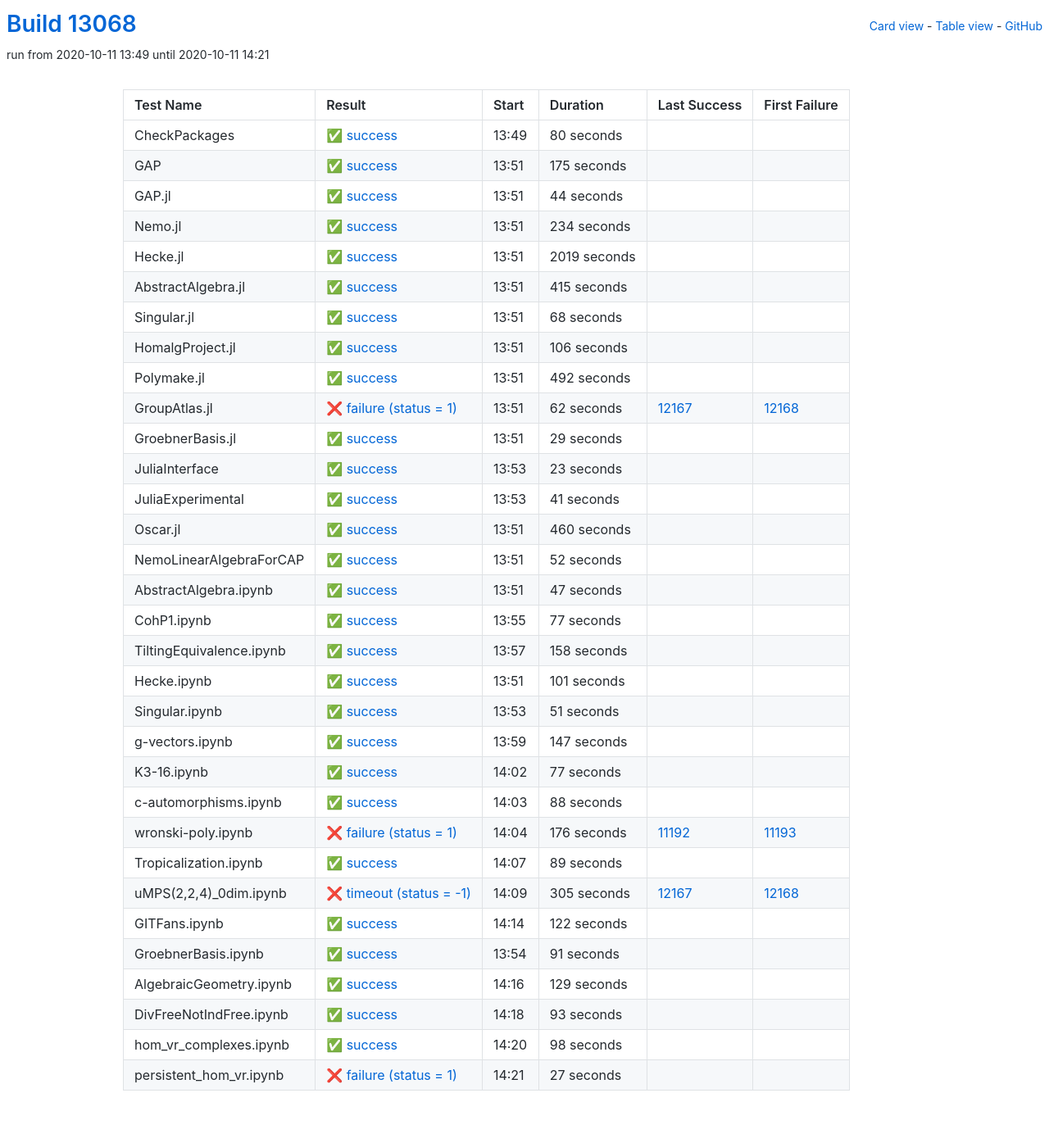
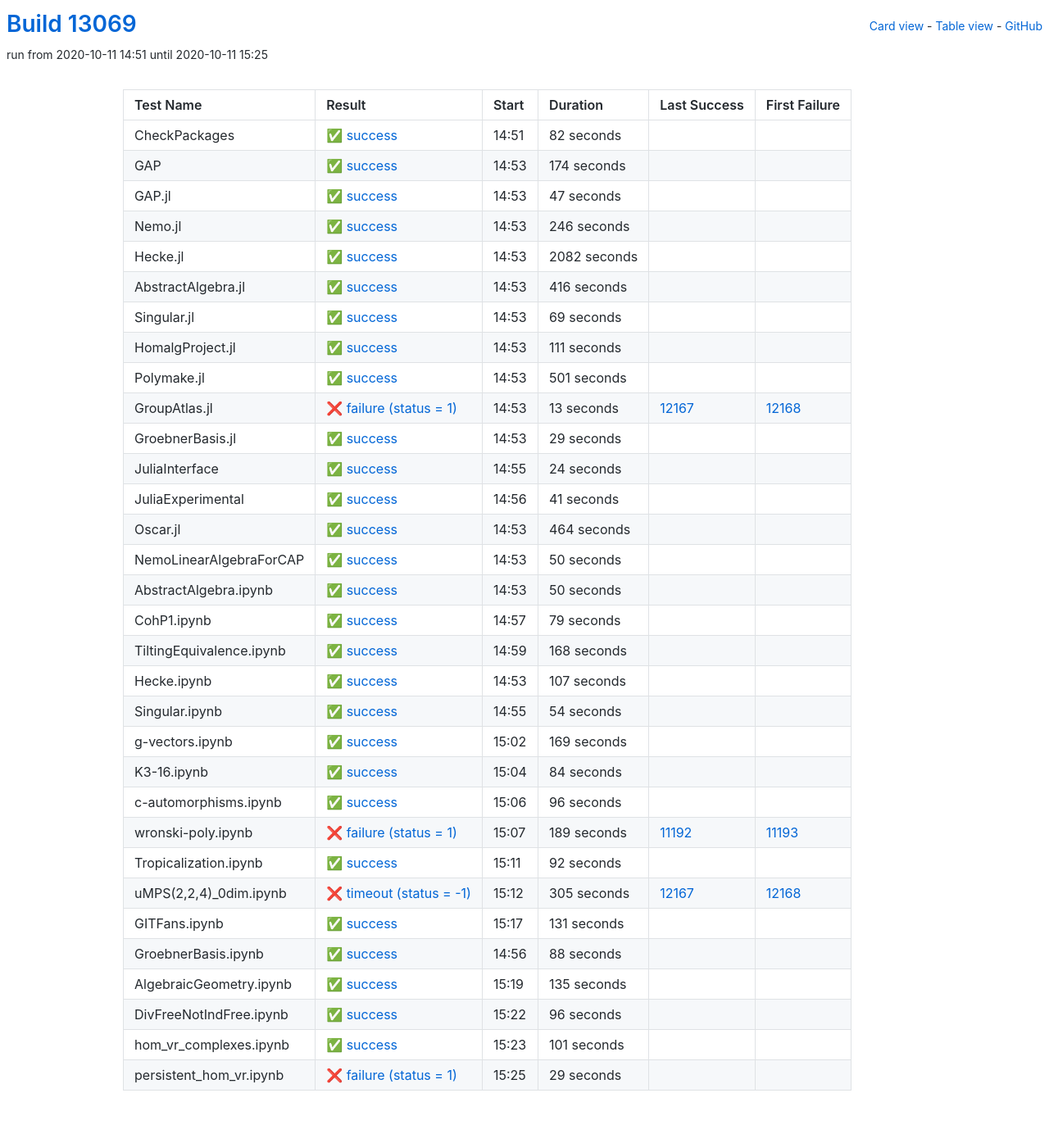
Before and after one commit to oscar-system/oscar-ci-status, a Jekyll site: the page built from table.html, in a window 1280 px wide. Shown: the whole page at 82% size. Built offline with Jekyll 4.4.1, drawn with Linux system fonts in a browser that asks for light colours.

Commit message:
Build #13069

```diff
--- a/_data/ci.yml
+++ b/_data/ci.yml
@@ -1,6 +1,6 @@
 ---
-build: 13068
-build_url: https://oscarci.mathematik.uni-kl.de/job/oscar/13068/
+build: 13069
+build_url: https://oscarci.mathematik.uni-kl.de/job/oscar/13069/
 job: oscar
 organization: oscar-system
 repo: oscar-ci-status
@@ -8,128 +8,128 @@
 tests:
 - name: CheckPackages
   id: checkpackages
-  log: https://oscarci.mathematik.uni-kl.de/job/oscar/13068/artifact/logs/build-13068/CheckPackages.log
-  start: 2020-10-11 13:49
+  log: https://oscarci.mathematik.uni-kl.de/job/oscar/13069/artifact/logs/build-13069/CheckPackages.log
+  start: 2020-10-11 14:51
   success: true
   exitcode: 0
   status: success
-  duration: 80
+  duration: 82
   last_success: false
   last_success_url:
   first_failure: false
   first_failure_url:
 - name: GAP
   id: gap
-  log: https://oscarci.mathematik.uni-kl.de/job/oscar/13068/artifact/logs/build-13068/GAP.log
-  start: 2020-10-11 13:51
+  log: https://oscarci.mathematik.uni-kl.de/job/oscar/13069/artifact/logs/build-13069/GAP.log
+  start: 2020-10-11 14:53
   success: true
   exitcode: 0
   status: success
-  duration: 175
+  duration: 174
   last_success: false
   last_success_url:
   first_failure: false
   first_failure_url:
 - name: GAP.jl
   id: gap-jl
-  log: https://oscarci.mathematik.uni-kl.de/job/oscar/13068/artifact/logs/build-13068/GAP.jl.log
-  start: 2020-10-11 13:51
+  log: https://oscarci.mathematik.uni-kl.de/job/oscar/13069/artifact/logs/build-13069/GAP.jl.log
+  start: 2020-10-11 14:53
   success: true
   exitcode: 0
   status: success
-  duration: 44
+  duration: 47
   last_success: false
   last_success_url:
   first_failure: false
   first_failure_url:
 - name: Nemo.jl
   id: nemo-jl
-  log: https://oscarci.mathematik.uni-kl.de/job/oscar/13068/artifact/logs/build-13068/Nemo.jl.log
-  start: 2020-10-11 13:51
+  log: https://oscarci.mathematik.uni-kl.de/job/oscar/13069/artifact/logs/build-13069/Nemo.jl.log
+  start: 2020-10-11 14:53
   success: true
   exitcode: 0
   status: success
-  duration: 234
+  duration: 246
   last_success: false
   last_success_url:
   first_failure: false
   first_failure_url:
 - name: Hecke.jl
   id: hecke-jl
-  log: https://oscarci.mathematik.uni-kl.de/job/oscar/13068/artifact/logs/build-13068/Hecke.jl.log
-  start: 2020-10-11 13:51
+  log: https://oscarci.mathematik.uni-kl.de/job/oscar/13069/artifact/logs/build-13069/Hecke.jl.log
+  start: 2020-10-11 14:53
   success: true
   exitcode: 0
   status: success
-  duration: 2019
+  duration: 2082
   last_success: false
   last_success_url:
   first_failure: false
   first_failure_url:
 - name: AbstractAlgebra.jl
   id: abstractalgebra-jl
-  log: https://oscarci.mathematik.uni-kl.de/job/oscar/13068/artifact/logs/build-13068/AbstractAlgebra.jl.log
-  start: 2020-10-11 13:51
+  log: https://oscarci.mathematik.uni-kl.de/job/oscar/13069/artifact/logs/build-13069/AbstractAlgebra.jl.log
+  start: 2020-10-11 14:53
   success: true
   exitcode: 0
   status: success
-  duration: 415
+  duration: 416
   last_success: false
   last_success_url:
   first_failure: false
   first_failure_url:
 - name: Singular.jl
   id: singular-jl
-  log: https://oscarci.mathematik.uni-kl.de/job/oscar/13068/artifact/logs/build-13068/Singular.jl.log
-  start: 2020-10-11 13:51
+  log: https://oscarci.mathematik.uni-kl.de/job/oscar/13069/artifact/logs/build-13069/Singular.jl.log
+  start: 2020-10-11 14:53
   success: true
   exitcode: 0
   status: success
-  duration: 68
+  duration: 69
   last_success: false
   last_success_url:
   first_failure: false
   first_failure_url:
 - name: HomalgProject.jl
   id: homalgproject-jl
-  log: https://oscarci.mathematik.uni-kl.de/job/oscar/13068/artifact/logs/build-13068/HomalgProject.jl.log
-  start: 2020-10-11 13:51
+  log: https://oscarci.mathematik.uni-kl.de/job/oscar/13069/artifact/logs/build-13069/HomalgProject.jl.log
+  start: 2020-10-11 14:53
   success: true
   exitcode: 0
   status: success
-  duration: 106
+  duration: 111
   last_success: false
   last_success_url:
   first_failure: false
   first_failure_url:
 - name: Polymake.jl
   id: polymake-jl
-  log: https://oscarci.mathematik.uni-kl.de/job/oscar/13068/artifact/logs/build-13068/Polymake.jl.log
-  start: 2020-10-11 13:51
+  log: https://oscarci.mathematik.uni-kl.de/job/oscar/13069/artifact/logs/build-13069/Polymake.jl.log
+  start: 2020-10-11 14:53
   success: true
   exitcode: 0
   status: success
-  duration: 492
+  duration: 501
   last_success: false
   last_success_url:
   first_failure: false
   first_failure_url:
 - name: GroupAtlas.jl
   id: groupatlas-jl
-  log: https://oscarci.mathematik.uni-kl.de/job/oscar/13068/artifact/logs/build-13068/GroupAtlas.jl.log
-  start: 2020-10-11 13:51
+  log: https://oscarci.mathematik.uni-kl.de/job/oscar/13069/artifact/logs/build-13069/GroupAtlas.jl.log
+  start: 2020-10-11 14:53
   success: false
   exitcode: 1
   status: failure
-  duration: 62
+  duration: 13
   last_success: 12167
   last_success_url: https://oscarci.mathematik.uni-kl.de/job/oscar/12167/
   first_failure: 12168
   first_failure_url: https://oscarci.mathematik.uni-kl.de/job/oscar/12168/
 - name: GroebnerBasis.jl
   id: groebnerbasis-jl
-  log: https://oscarci.mathematik.uni-kl.de/job/oscar/13068/artifact/logs/build-13068/GroebnerBasis.jl.log
-  start: 2020-10-11 13:51
+  log: https://oscarci.mathematik.uni-kl.de/job/oscar/13069/artifact/logs/build-13069/GroebnerBasis.jl.log
+  start: 2020-10-11 14:53
   success: true
   exitcode: 0
   status: success
@@ -140,20 +140,20 @@
   first_failure_url:
 - name: JuliaInterface
   id: juliainterface
-  log: https://oscarci.mathematik.uni-kl.de/job/oscar/13068/artifact/logs/build-13068/JuliaInterface.log
-  start: 2020-10-11 13:53
+  log: https://oscarci.mathematik.uni-kl.de/job/oscar/13069/artifact/logs/build-13069/JuliaInterface.log
+  start: 2020-10-11 14:55
   success: true
   exitcode: 0
   status: success
-  duration: 23
+  duration: 24
   last_success: false
   last_success_url:
   first_failure: false
   first_failure_url:
 - name: JuliaExperimental
   id: juliaexperimental
-  log: https://oscarci.mathematik.uni-kl.de/job/oscar/13068/artifact/logs/build-13068/JuliaExperimental.log
-  start: 2020-10-11 13:53
+  log: https://oscarci.mathematik.uni-kl.de/job/oscar/13069/artifact/logs/build-13069/JuliaExperimental.log
+  start: 2020-10-11 14:56
   success: true
   exitcode: 0
   status: success
@@ -164,152 +164,152 @@
   first_failure_url:
 - name: Oscar.jl
   id: oscar-jl
-  log: https://oscarci.mathematik.uni-kl.de/job/oscar/13068/artifact/logs/build-13068/Oscar.jl.log
-  start: 2020-10-11 13:51
+  log: https://oscarci.mathematik.uni-kl.de/job/oscar/13069/artifact/logs/build-13069/Oscar.jl.log
+  start: 2020-10-11 14:53
   success: true
   exitcode: 0
   status: success
-  duration: 460
+  duration: 464
   last_success: false
   last_success_url:
   first_failure: false
   first_failure_url:
 - name: NemoLinearAlgebraForCAP
   id: nemolinearalgebraforcap
-  log: https://oscarci.mathematik.uni-kl.de/job/oscar/13068/artifact/logs/build-13068/NemoLinearAlgebraForCAP.log
-  start: 2020-10-11 13:51
+  log: https://oscarci.mathematik.uni-kl.de/job/oscar/13069/artifact/logs/build-13069/NemoLinearAlgebraForCAP.log
+  start: 2020-10-11 14:53
   success: true
   exitcode: 0
   status: success
-  duration: 52
+  duration: 50
   last_success: false
   last_success_url:
   first_failure: false
   first_failure_url:
 - name: AbstractAlgebra.ipynb
   id: abstractalgebra-ipynb
-  log: https://oscarci.mathematik.uni-kl.de/job/oscar/13068/artifact/logs/build-13068/AbstractAlgebra.ipynb.log
-  start: 2020-10-11 13:51
+  log: https://oscarci.mathematik.uni-kl.de/job/oscar/13069/artifact/logs/build-13069/AbstractAlgebra.ipynb.log
+  start: 2020-10-11 14:53
   success: true
   exitcode: 0
   status: success
-  duration: 47
+  duration: 50
   last_success: false
   last_success_url:
   first_failure: false
   first_failure_url:
 - name: CohP1.ipynb
   id: cohp1-ipynb
-  log: https://oscarci.mathematik.uni-kl.de/job/oscar/13068/artifact/logs/build-13068/CohP1.ipynb.log
-  start: 2020-10-11 13:55
+  log: https://oscarci.mathematik.uni-kl.de/job/oscar/13069/artifact/logs/build-13069/CohP1.ipynb.log
+  start: 2020-10-11 14:57
   success: true
   exitcode: 0
   status: success
-  duration: 77
+  duration: 79
   last_success: false
   last_success_url:
   first_failure: false
   first_failure_url:
 - name: TiltingEquivalence.ipynb
   id: tiltingequivalence-ipynb
-  log: https://oscarci.mathematik.uni-kl.de/job/oscar/13068/artifact/logs/build-13068/TiltingEquivalence.ipynb.log
-  start: 2020-10-11 13:57
+  log: https://oscarci.mathematik.uni-kl.de/job/oscar/13069/artifact/logs/build-13069/TiltingEquivalence.ipynb.log
+  start: 2020-10-11 14:59
   success: true
   exitcode: 0
   status: success
-  duration: 158
+  duration: 168
   last_success: false
   last_success_url:
   first_failure: false
   first_failure_url:
 - name: Hecke.ipynb
   id: hecke-ipynb
-  log: https://oscarci.mathematik.uni-kl.de/job/oscar/13068/artifact/logs/build-13068/Hecke.ipynb.log
-  start: 2020-10-11 13:51
+  log: https://oscarci.mathematik.uni-kl.de/job/oscar/13069/artifact/logs/build-13069/Hecke.ipynb.log
+  start: 2020-10-11 14:53
   success: true
   exitcode: 0
   status: success
-  duration: 101
+  duration: 107
   last_success: false
   last_success_url:
   first_failure: false
   first_failure_url:
 - name: Singular.ipynb
   id: singular-ipynb
-  log: https://oscarci.mathematik.uni-kl.de/job/oscar/13068/artifact/logs/build-13068/Singular.ipynb.log
-  start: 2020-10-11 13:53
+  log: https://oscarci.mathematik.uni-kl.de/job/oscar/13069/artifact/logs/build-13069/Singular.ipynb.log
+  start: 2020-10-11 14:55
   success: true
   exitcode: 0
   status: success
-  duration: 51
+  duration: 54
   last_success: false
   last_success_url:
   first_failure: false
   first_failure_url:
 - name: g-vectors.ipynb
   id: g-vectors-ipynb
-  log: https://oscarci.mathematik.uni-kl.de/job/oscar/13068/artifact/logs/build-13068/g-vectors.ipynb.log
-  start: 2020-10-11 13:59
+  log: https://oscarci.mathematik.uni-kl.de/job/oscar/13069/artifact/logs/build-13069/g-vectors.ipynb.log
+  start: 2020-10-11 15:02
   success: true
   exitcode: 0
   status: success
-  duration: 147
+  duration: 169
   last_success: false
   last_success_url:
   first_failure: false
   first_failure_url:
 - name: K3-16.ipynb
   id: k3-16-ipynb
-  log: https://oscarci.mathematik.uni-kl.de/job/oscar/13068/artifact/logs/build-13068/K3-16.ipynb.log
-  start: 2020-10-11 14:02
+  log: https://oscarci.mathematik.uni-kl.de/job/oscar/13069/artifact/logs/build-13069/K3-16.ipynb.log
+  start: 2020-10-11 15:04
   success: true
   exitcode: 0
   status: success
-  duration: 77
+  duration: 84
   last_success: false
   last_success_url:
   first_failure: false
   first_failure_url:
 - name: c-automorphisms.ipynb
   id: c-automorphisms-ipynb
-  log: https://oscarci.mathematik.uni-kl.de/job/oscar/13068/artifact/logs/build-13068/c-automorphisms.ipynb.log
-  start: 2020-10-11 14:03
+  log: https://oscarci.mathematik.uni-kl.de/job/oscar/13069/artifact/logs/build-13069/c-automorphisms.ipynb.log
+  start: 2020-10-11 15:06
   success: true
   exitcode: 0
   status: success
-  duration: 88
+  duration: 96
   last_success: false
   last_success_url:
   first_failure: false
   first_failure_url:
 - name: wronski-poly.ipynb
   id: wronski-poly-ipynb
-  log: https://oscarci.mathematik.uni-kl.de/job/oscar/13068/artifact/logs/build-13068/wronski-poly.ipynb.log
-  start: 2020-10-11 14:04
+  log: https://oscarci.mathematik.uni-kl.de/job/oscar/13069/artifact/logs/build-13069/wronski-poly.ipynb.log
+  start: 2020-10-11 15:07
   success: false
   exitcode: 1
   status: failure
-  duration: 176
+  duration: 189
   last_success: 11192
   last_success_url: https://oscarci.mathematik.uni-kl.de/job/oscar/11192/
   first_failure: 11193
   first_failure_url: https://oscarci.mathematik.uni-kl.de/job/oscar/11193/
 - name: Tropicalization.ipynb
   id: tropicalization-ipynb
-  log: https://oscarci.mathematik.uni-kl.de/job/oscar/13068/artifact/logs/build-13068/Tropicalization.ipynb.log
-  start: 2020-10-11 14:07
+  log: https://oscarci.mathematik.uni-kl.de/job/oscar/13069/artifact/logs/build-13069/Tropicalization.ipynb.log
+  start: 2020-10-11 15:11
   success: true
   exitcode: 0
   status: success
-  duration: 89
+  duration: 92
   last_success: false
   last_success_url:
   first_failure: false
   first_failure_url:
 - name: uMPS(2,2,4)_0dim.ipynb
   id: umps-2-2-4-0dim-ipynb
-  log: https://oscarci.mathematik.uni-kl.de/job/oscar/13068/artifact/logs/build-13068/uMPS-2-2-4-_0dim.ipynb.log
-  start: 2020-10-11 14:09
+  log: https://oscarci.mathematik.uni-kl.de/job/oscar/13069/artifact/logs/build-13069/uMPS-2-2-4-_0dim.ipynb.log
+  start: 2020-10-11 15:12
   success: false
   exitcode: -1
   status: timeout
@@ -320,72 +320,72 @@
   first_failure_url: https://oscarci.mathematik.uni-kl.de/job/oscar/12168/
 - name: GITFans.ipynb
   id: gitfans-ipynb
-  log: https://oscarci.mathematik.uni-kl.de/job/oscar/13068/artifact/logs/build-13068/GITFans.ipynb.log
-  start: 2020-10-11 14:14
+  log: https://oscarci.mathematik.uni-kl.de/job/oscar/13069/artifact/logs/build-13069/GITFans.ipynb.log
+  start: 2020-10-11 15:17
   success: true
   exitcode: 0
   status: success
-  duration: 122
+  duration: 131
   last_success: false
   last_success_url:
   first_failure: false
   first_failure_url:
 - name: GroebnerBasis.ipynb
   id: groebnerbasis-ipynb
-  log: https://oscarci.mathematik.uni-kl.de/job/oscar/13068/artifact/logs/build-13068/GroebnerBasis.ipynb.log
-  start: 2020-10-11 13:54
+  log: https://oscarci.mathematik.uni-kl.de/job/oscar/13069/artifact/logs/build-13069/GroebnerBasis.ipynb.log
+  start: 2020-10-11 14:56
   success: true
   exitcode: 0
   status: success
-  duration: 91
+  duration: 88
   last_success: false
   last_success_url:
   first_failure: false
   first_failure_url:
 - name: AlgebraicGeometry.ipynb
   id: algebraicgeometry-ipynb
-  log: https://oscarci.mathematik.uni-kl.de/job/oscar/13068/artifact/logs/build-13068/AlgebraicGeometry.ipynb.log
-  start: 2020-10-11 14:16
+  log: https://oscarci.mathematik.uni-kl.de/job/oscar/13069/artifact/logs/build-13069/AlgebraicGeometry.ipynb.log
+  start: 2020-10-11 15:19
   success: true
   exitcode: 0
   status: success
-  duration: 129
+  duration: 135
   last_success: false
   last_success_url:
   first_failure: false
   first_failure_url:
 - name: DivFreeNotIndFree.ipynb
   id: divfreenotindfree-ipynb
-  log: https://oscarci.mathematik.uni-kl.de/job/oscar/13068/artifact/logs/build-13068/DivFreeNotIndFree.ipynb.log
-  start: 2020-10-11 14:18
+  log: https://oscarci.mathematik.uni-kl.de/job/oscar/13069/artifact/logs/build-13069/DivFreeNotIndFree.ipynb.log
+  start: 2020-10-11 15:22
   success: true
   exitcode: 0
   status: success
-  duration: 93
+  duration: 96
   last_success: false
   last_success_url:
   first_failure: false
   first_failure_url:
 - name: hom_vr_complexes.ipynb
   id: hom-vr-complexes-ipynb
-  log: https://oscarci.mathematik.uni-kl.de/job/oscar/13068/artifact/logs/build-13068/hom_vr_complexes.ipynb.log
-  start: 2020-10-11 14:20
+  log: https://oscarci.mathematik.uni-kl.de/job/oscar/13069/artifact/logs/build-13069/hom_vr_complexes.ipynb.log
+  start: 2020-10-11 15:23
   success: true
   exitcode: 0
   status: success
-  duration: 98
+  duration: 101
   last_success: false
   last_success_url:
   first_failure: false
   first_failure_url:
 - name: persistent_hom_vr.ipynb
   id: persistent-hom-vr-ipynb
-  log: https://oscarci.mathematik.uni-kl.de/job/oscar/13068/artifact/logs/build-13068/persistent_hom_vr.ipynb.log
-  start: 2020-10-11 14:21
+  log: https://oscarci.mathematik.uni-kl.de/job/oscar/13069/artifact/logs/build-13069/persistent_hom_vr.ipynb.log
+  start: 2020-10-11 15:25
   success: false
   exitcode: 1
   status: failure
-  duration: 27
+  duration: 29
   last_success: false
   last_success_url:
   first_failure: false
```
Also changed, not shown: README.md.
